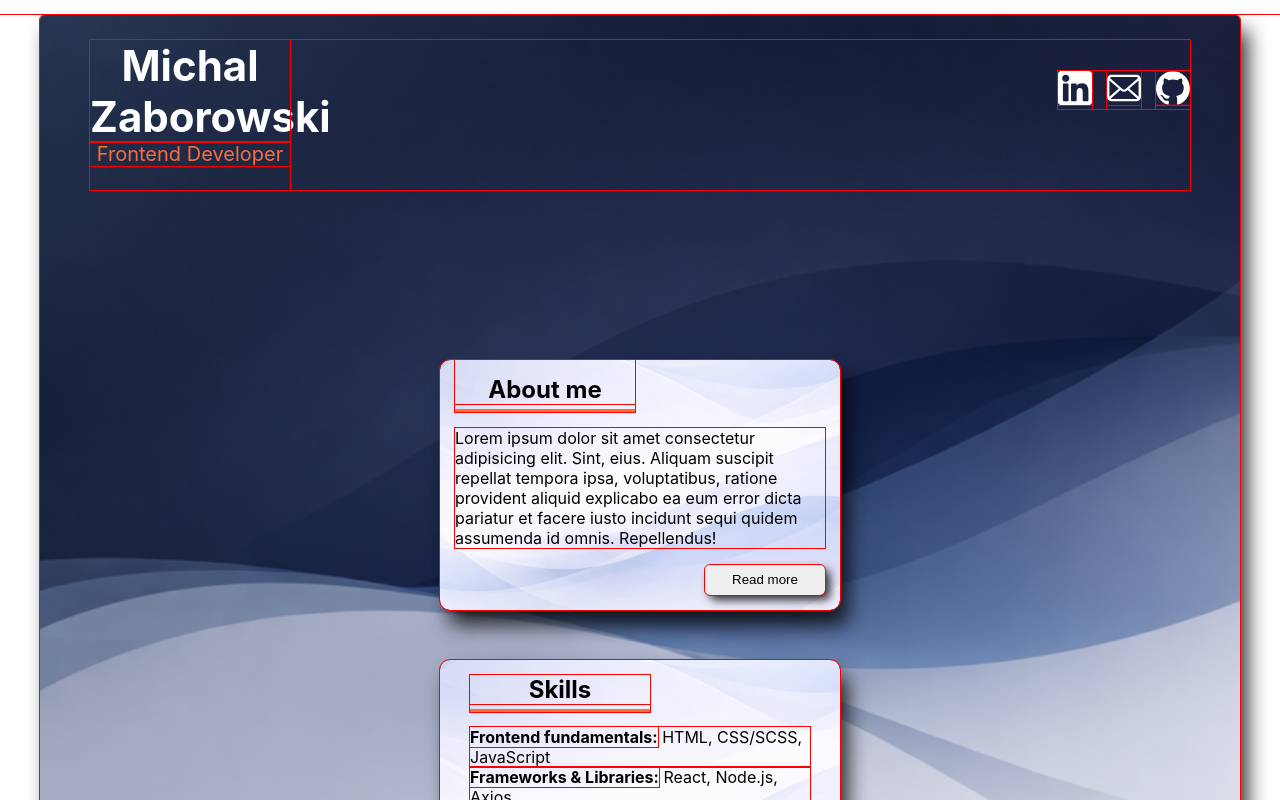
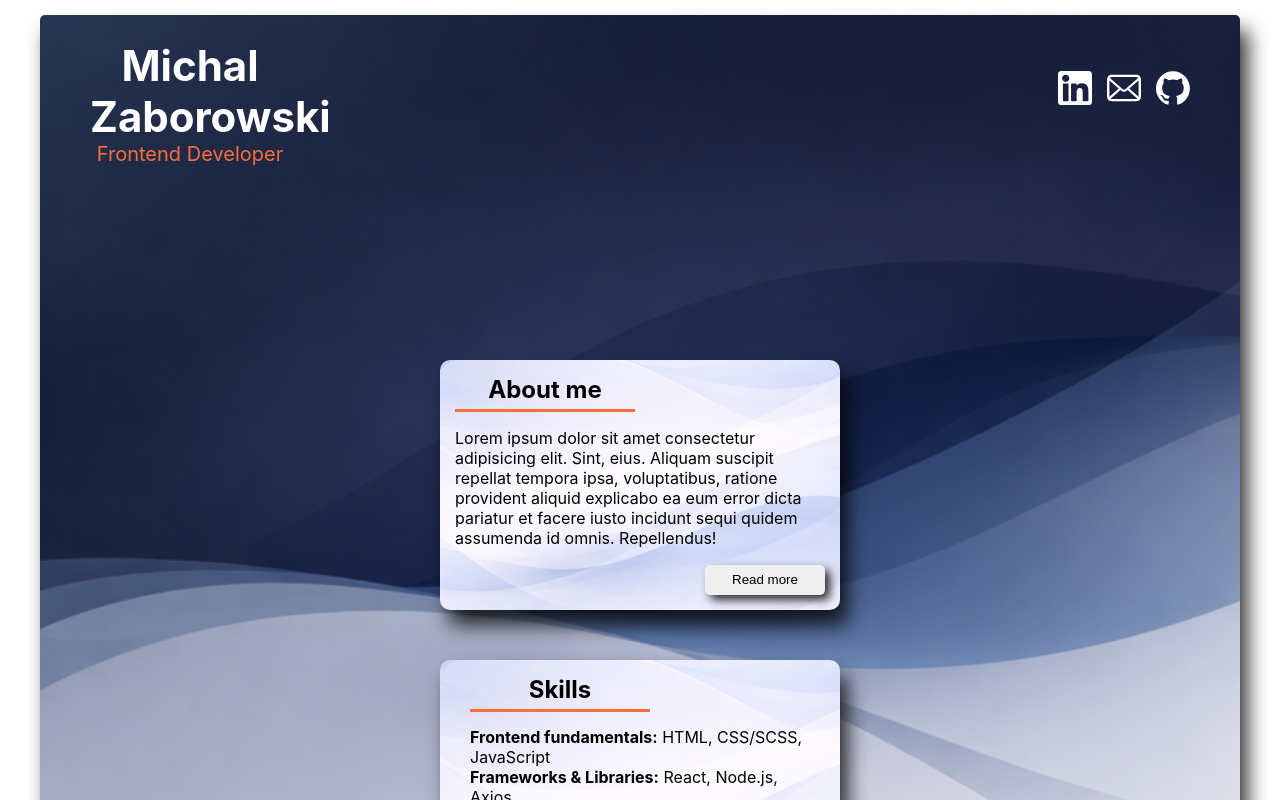
Before and after one commit to MichalZaborowski91/react-cv, a React (Create React App) app: page /#/ in a window 1280 px wide. Shown: the top 800 px of the page. Built offline with nearby package versions, Linux system fonts and the light colour scheme.

Commit message:
Width fix

```diff
--- a/src/components/Header/Header.module.scss
+++ b/src/components/Header/Header.module.scss
@@ -21,6 +21,6 @@
 .header {
   display: flex;
   align-items: center;
-  flex-wrap: wrap;
+
   justify-content: space-between;
 }
--- a/src/index.css
+++ b/src/index.css
@@ -19,9 +19,5 @@ html {
 *,
 *::before,
 *::after {
-  box-sizing: inherit;
+  box-sizing: border-box;
 }
-
-* {
-  outline: 1px solid red;
-}
--- a/src/pages/Home/Home.module.scss
+++ b/src/pages/Home/Home.module.scss
@@ -10,6 +10,7 @@
   padding: 25px 50px;
   position: relative;
   max-width: 100%;
+  min-width: 500px;
 }
 .containerExpand {
   height: 2200px;
```
